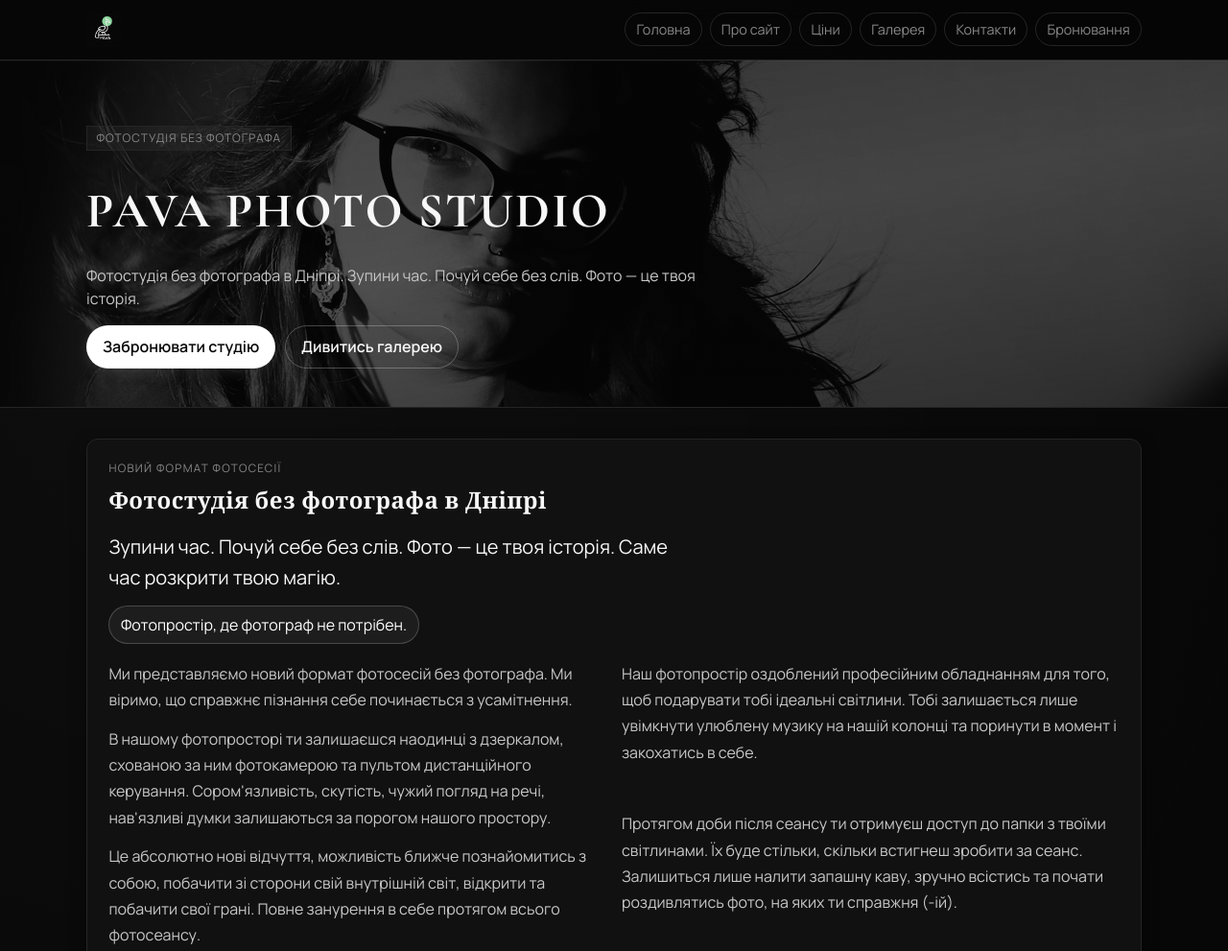
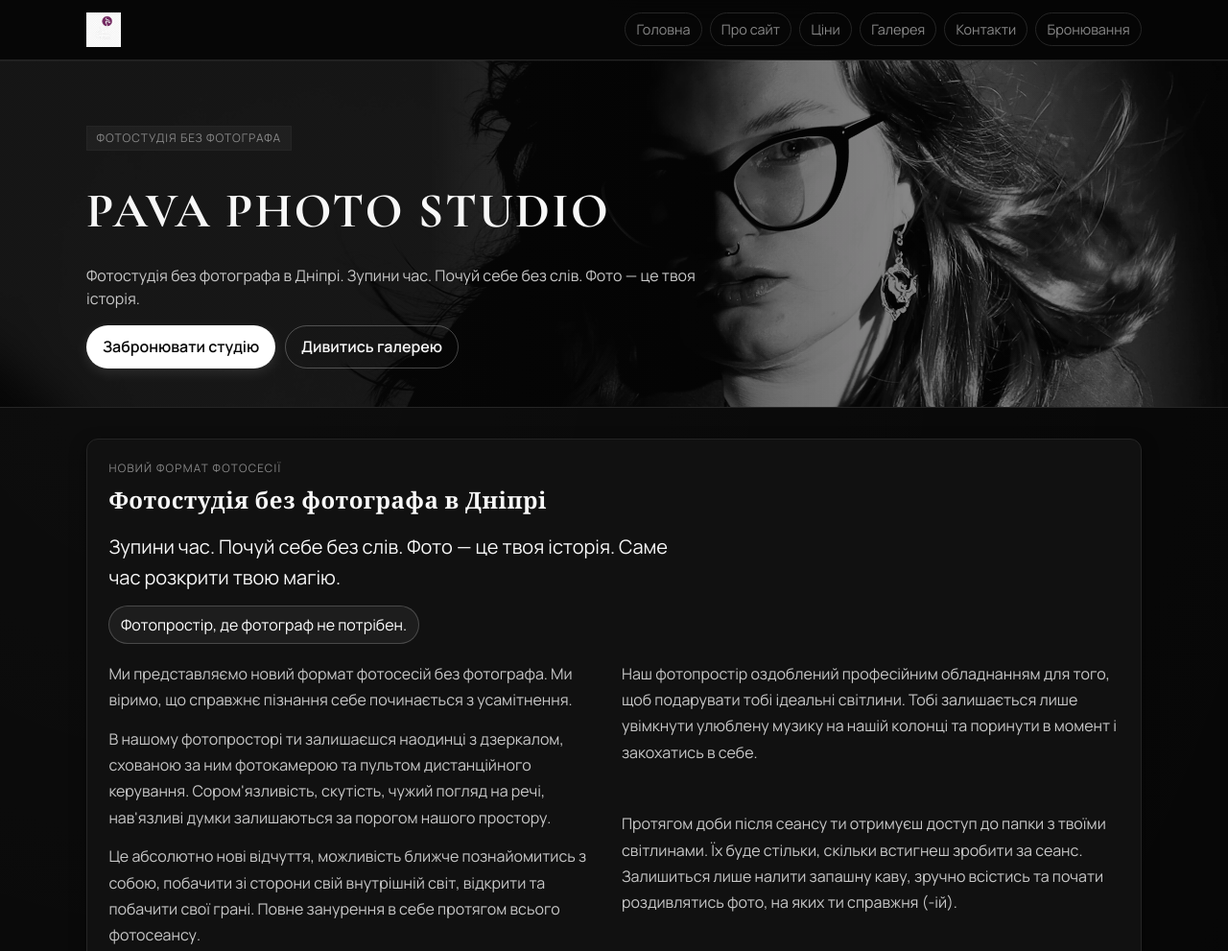
Before and after one commit to rubin666666/Pava-Photostudio, a website: page public/index.html in a window 1280 px wide. Shown: the top 991 px of the page at 96% size. Drawn offline with nearby package versions, Linux system fonts and the light colour scheme; no server answers.

Commit message:
fix: logo-white.png (white bird, original circle color), remove CSS filter

```diff
--- a/public/index.html
+++ b/public/index.html
@@ -11,7 +11,7 @@
     <nav class="top-nav">
       <div class="container nav-inner">
         <a class="nav-brand" href="/">
-          <img src="/images/logo.png" alt="Pava Photo Studio" class="nav-logo" />
+          <img src="/images/logo-white.png" alt="Pava Photo Studio" class="nav-logo" />
         </a>
         <div class="nav-links">
           <a href="/">Головна</a>
@@ -345,7 +345,7 @@
     <footer class="footer footer-extended">
       <div class="container footer-inner">
         <div class="footer-brand">
-          <img src="/images/logo.png" alt="Pava Photo Studio" class="footer-logo" />
+          <img src="/images/logo-white.png" alt="Pava Photo Studio" class="footer-logo" />
           <p class="footer-brand-desc">Мінімалістична фотостудія без фотографа<br>для самостійних зйомок.</p>
           <a class="footer-cta" href="#booking" data-open-booking>Забронювати зараз</a>
         </div>
--- a/public/styles.css
+++ b/public/styles.css
@@ -81,7 +81,6 @@ section[id] {
   height: 36px;
   width: auto;
   display: block;
-  filter: invert(1);
 }
 
 .nav-links {
@@ -111,9 +110,31 @@ section[id] {
   border-bottom: 1px solid var(--border);
   padding: 3.5rem 0 2.5rem;
   position: relative;
+  overflow: hidden;
+  background: #060606;
+}
+
+.hero::before {
+  content: '';
+  position: absolute;
+  inset: 0;
+  background: url('/images/main/IMG_7329.webp') center 30% / cover no-repeat;
+  transform: scaleX(-1);
+  z-index: 0;
+}
+
+.hero::after {
+  content: '';
+  position: absolute;
+  inset: 0;
   background:
-    linear-gradient(170deg, rgba(6,6,6,0.78) 0%, rgba(6,6,6,0.70) 50%, rgba(6,6,6,0.82) 100%),
-    url('/images/main/IMG_7329.webp') center 30% / cover no-repeat;
+    linear-gradient(to right, rgba(6,6,6,0.92) 35%, rgba(6,6,6,0.55) 65%, rgba(6,6,6,0.30) 100%);
+  z-index: 1;
+}
+
+.hero > * {
+  position: relative;
+  z-index: 2;
 }
 
 .label {
@@ -969,7 +990,6 @@ button:hover {
   height: 80px;
   width: auto;
   display: block;
-  filter: invert(1);
 }
 
 .footer-brand-desc {
```
Also changed, not shown: public/images/background/IMG_4208.PNG (added), public/images/background/IMG_4209.PNG (added), public/images/logo-white.png (added).
